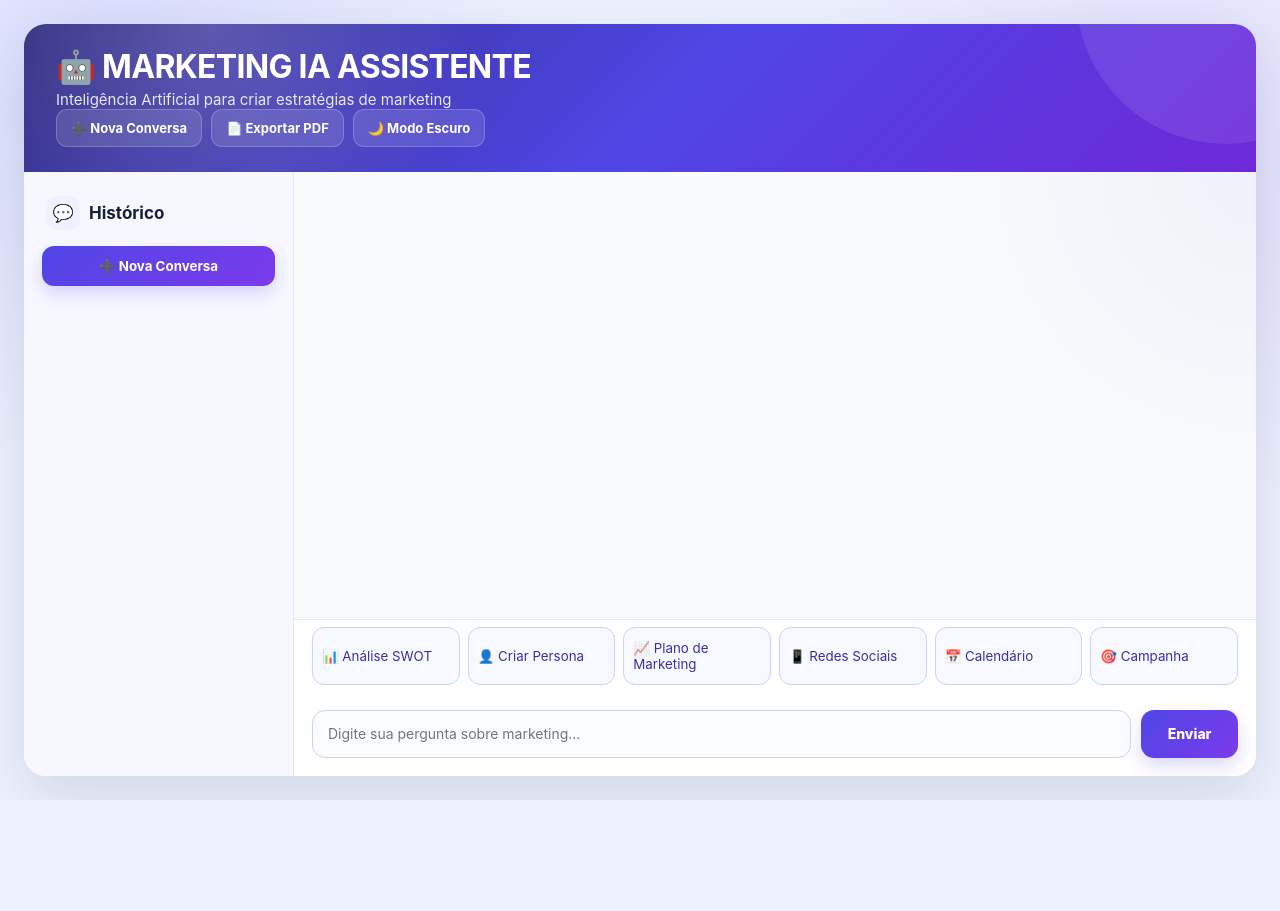
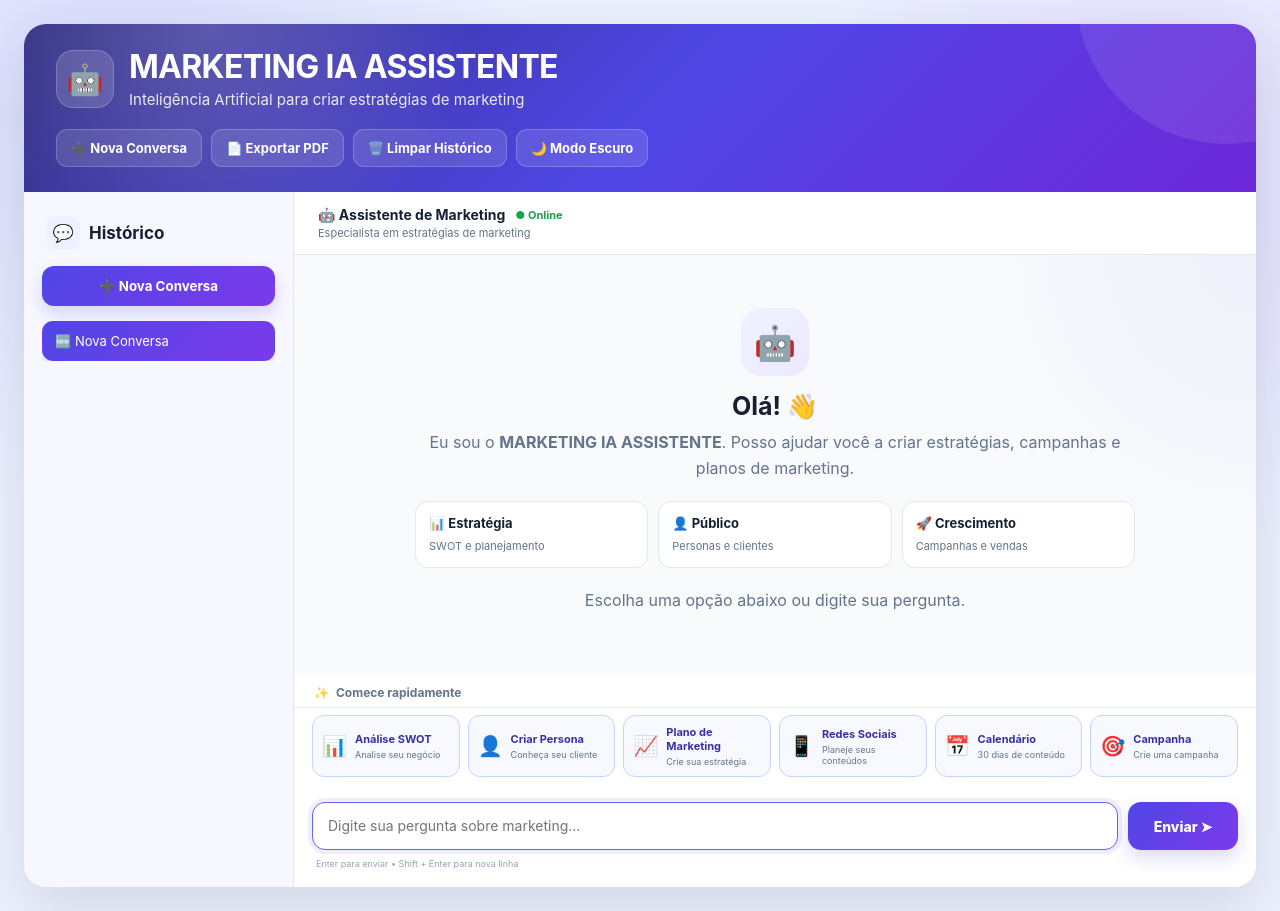
Before and after one commit to beatrizferreiragodoy57-dotcom/marketing-ai, a website: page public/index.html in a window 1280 px wide. Before the commit the page ends 800 px from the top, so only its background shows below. Drawn offline with nearby package versions, Linux system fonts and the light colour scheme.

Commit message:
Update index.html

```diff
--- a/public/index.html
+++ b/public/index.html
@@ -5,7 +5,13 @@
 
     <meta charset="UTF-8">
 
-    <meta name="viewport" content="width=device-width, initial-scale=1.0">
+    <meta
+        name="viewport"
+        content="width=device-width, initial-scale=1.0">
+
+    <meta
+        name="description"
+        content="MARKETING IA ASSISTENTE — Inteligência Artificial para estratégias de marketing">
 
     <title>MARKETING IA ASSISTENTE</title>
 
@@ -13,21 +19,38 @@
 
 </head>
 
+
 <body>
 
 <div class="container">
 
-        <!-- =========================
+
+    <!-- ==================================================
          CABEÇALHO
-        ========================== -->
+    ================================================== -->
 
     <header class="topo">
 
-            <h1>🤖 MARKETING IA ASSISTENTE</h1>
+        <div class="marca">
+
+            <div class="logo-ia">
+                🤖
+            </div>
+
+            <div>
+
+                <h1>
+                    MARKETING IA ASSISTENTE
+                </h1>
 
                 <p>
                     Inteligência Artificial para criar estratégias de marketing
                 </p>
+
+            </div>
+
+        </div>
+
 
         <div class="menu">
 
@@ -39,6 +62,10 @@
                 📄 Exportar PDF
             </button>
 
+            <button id="limparHistorico">
+                🗑️ Limpar Histórico
+            </button>
+
             <button id="modoEscuro">
                 🌙 Modo Escuro
             </button>
@@ -48,16 +75,17 @@
     </header>
 
 
-        <!-- =========================
+
+    <!-- ==================================================
          ÁREA PRINCIPAL
-        ========================== -->
+    ================================================== -->
 
     <main class="principal">
 
 
-            <!-- =========================
+        <!-- ==================================================
              HISTÓRICO
-            ========================== -->
+        ================================================== -->
 
         <aside class="historico">
 
@@ -65,7 +93,9 @@
 
                 <span>💬</span>
 
-                    <strong>Histórico</strong>
+                <strong>
+                    Histórico
+                </strong>
 
             </div>
 
@@ -88,62 +118,178 @@
         </aside>
 
 
-            <!-- =========================
-                 ÁREA DO CHAT
-            ========================== -->
+
+        <!-- ==================================================
+             CHAT
+        ================================================== -->
 
         <section class="area-chat">
+
+
+            <!-- ==================================================
+                 BARRA SUPERIOR DO CHAT
+            ================================================== -->
+
+            <div class="barra-chat">
+
+                <div>
+
+                    <strong>
+                        🤖 Assistente de Marketing
+                    </strong>
+
+                    <span>
+                        ● Online
+                    </span>
+
+                </div>
+
+                <small>
+                    Especialista em estratégias de marketing
+                </small>
+
+            </div>
+
+
+
+            <!-- ==================================================
+                 MENSAGENS
+            ================================================== -->
 
             <div id="chat"></div>
 
 
-                <!-- =========================
+
+            <!-- ==================================================
                  ATALHOS
-                ========================== -->
+            ================================================== -->
+
+            <div class="atalhos-titulo">
+                <span>✨</span>
+                <strong>Comece rapidamente</strong>
+            </div>
+
 
             <div class="atalhos">
 
-                    <button class="atalho">
-                        📊 Análise SWOT
+                <button
+                    class="atalho"
+                    data-tipo="swot">
+
+                    <span>📊</span>
+
+                    <div>
+                        <strong>Análise SWOT</strong>
+                        <small>Analise seu negócio</small>
+                    </div>
+
                 </button>
 
-                    <button class="atalho">
-                        👤 Criar Persona
+
+                <button
+                    class="atalho"
+                    data-tipo="persona">
+
+                    <span>👤</span>
+
+                    <div>
+                        <strong>Criar Persona</strong>
+                        <small>Conheça seu cliente</small>
+                    </div>
+
                 </button>
 
-                    <button class="atalho">
-                        📈 Plano de Marketing
+
+                <button
+                    class="atalho"
+                    data-tipo="plano">
+
+                    <span>📈</span>
+
+                    <div>
+                        <strong>Plano de Marketing</strong>
+                        <small>Crie sua estratégia</small>
+                    </div>
+
                 </button>
 
-                    <button class="atalho">
-                        📱 Redes Sociais
+
+                <button
+                    class="atalho"
+                    data-tipo="redes">
+
+                    <span>📱</span>
+
+                    <div>
+                        <strong>Redes Sociais</strong>
+                        <small>Planeje seus conteúdos</small>
+                    </div>
+
                 </button>
 
-                    <button class="atalho">
-                        📅 Calendário
+
+                <button
+                    class="atalho"
+                    data-tipo="calendario">
+
+                    <span>📅</span>
+
+                    <div>
+                        <strong>Calendário</strong>
+                        <small>30 dias de conteúdo</small>
+                    </div>
+
                 </button>
 
-                    <button class="atalho">
-                        🎯 Campanha
+
+                <button
+                    class="atalho"
+                    data-tipo="campanha">
+
+                    <span>🎯</span>
+
+                    <div>
+                        <strong>Campanha</strong>
+                        <small>Crie uma campanha</small>
+                    </div>
+
                 </button>
 
             </div>
 
 
-                <!-- =========================
+
+            <!-- ==================================================
                  CAMPO DE MENSAGEM
-                ========================== -->
+            ================================================== -->
 
             <div class="input-area">
 
-                    <input
+                <div class="campo-mensagem">
+
+                    <textarea
                         id="mensagem"
-                        type="text"
+                        rows="1"
                         autocomplete="off"
-                        placeholder="Digite sua pergunta sobre marketing...">
+                        placeholder="Digite sua pergunta sobre marketing..."></textarea>
+
+                    <small>
+                        Enter para enviar • Shift + Enter para nova linha
+                    </small>
+
+                </div>
+
 
                 <button id="enviar">
+
+                    <span class="texto-enviar">
                         Enviar
+                    </span>
+
+                    <span class="icone-enviar">
+                        ➤
+                    </span>
+
                 </button>
 
             </div>
@@ -155,18 +301,19 @@
 </div>
 
 
-    <!-- =========================
+
+<!-- ==================================================
      BIBLIOTECA PDF
-    ========================== -->
+================================================== -->
 
 <script
     src="https://cdnjs.cloudflare.com/ajax/libs/jspdf/2.5.1/jspdf.umd.min.js">
 </script>
 
 
-    <!-- =========================
-         JAVASCRIPT DO PROJETO
-    ========================== -->
+<!-- ==================================================
+     JAVASCRIPT
+================================================== -->
 
 <script src="script.js"></script>
 
```
Lines whose indentation alone changed are shown as unchanged.
